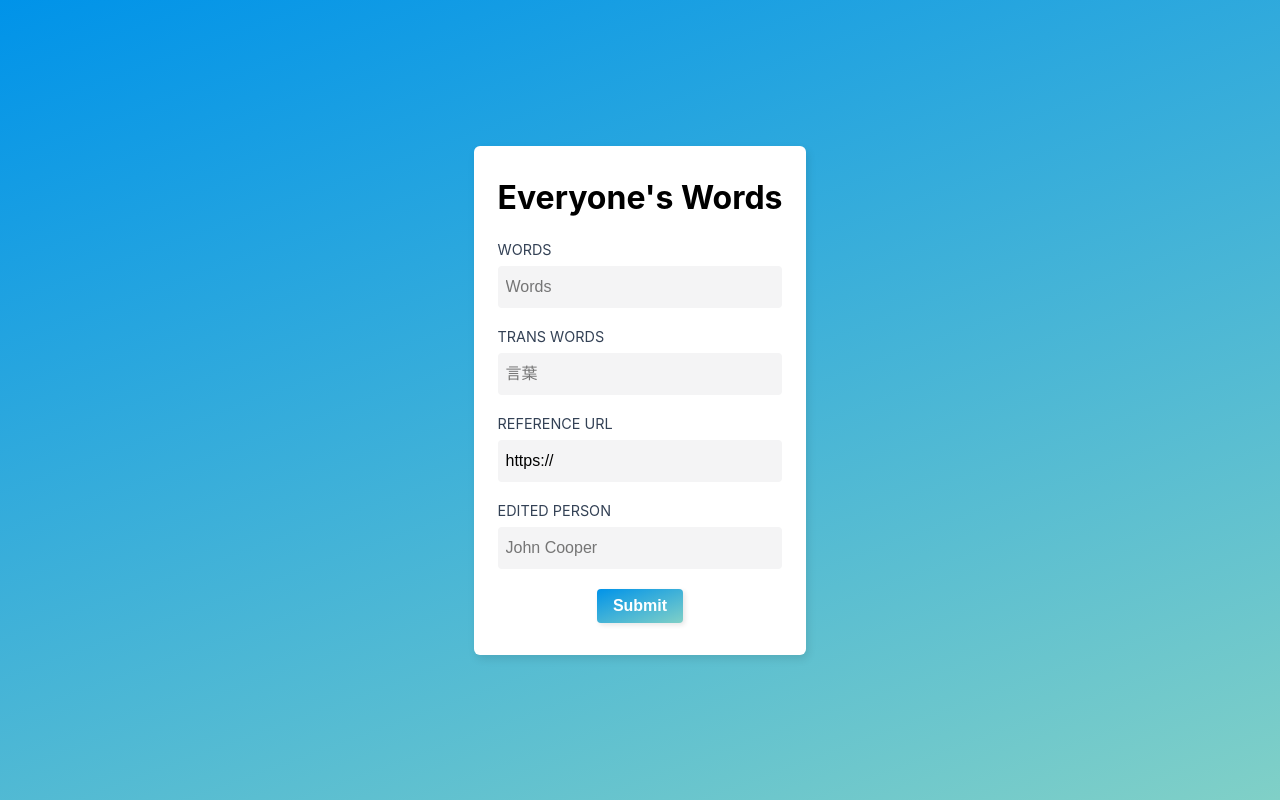
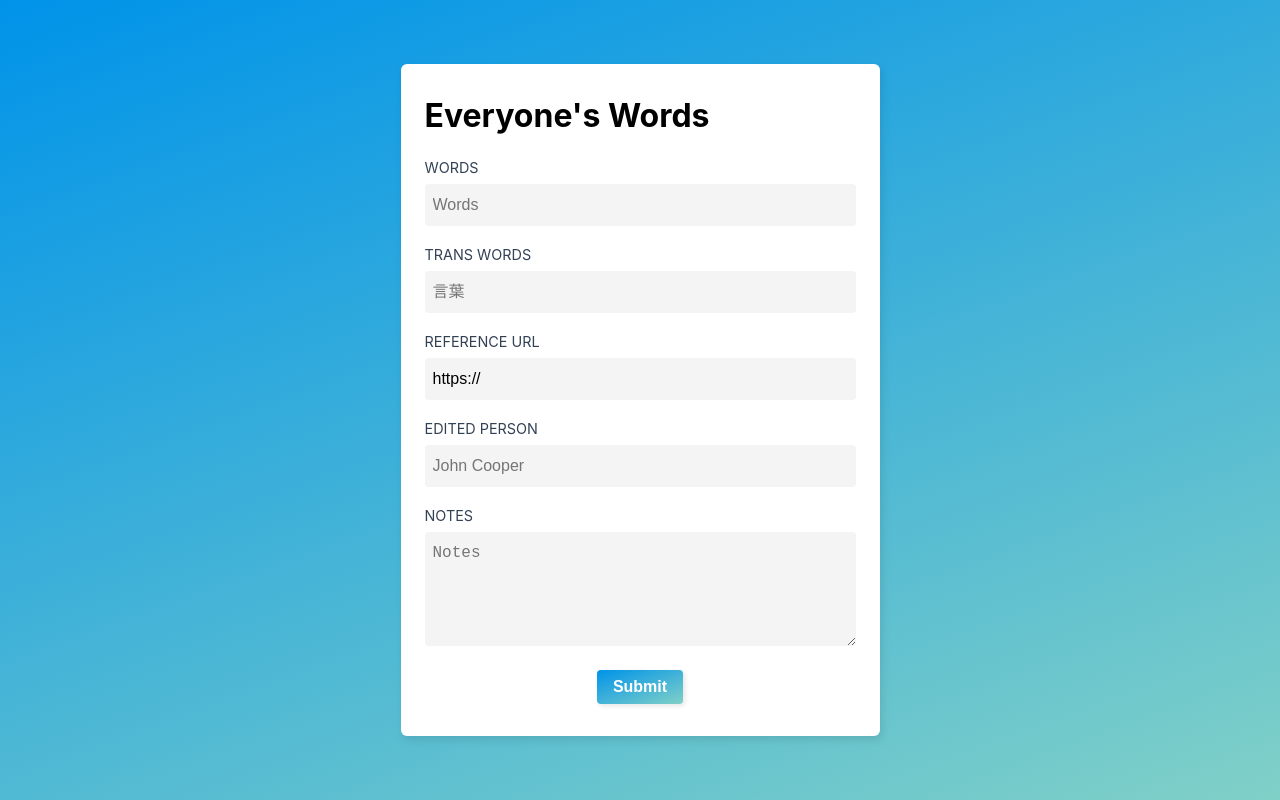
Before and after one commit to nuovotaka/Words-Sample, a Next.js app: page / in a window 1280 px wide. Built offline with nearby package versions, Linux system fonts and the light colour scheme.

Commit message:
add notes

```diff
--- a/pages/api/submit-form.ts
+++ b/pages/api/submit-form.ts
@@ -18,6 +18,7 @@ const Addform = async function (req: NextApiRequest, res: NextApiResponse) {
     const transwords = req.body.transwords
     const editedperson = req.body.editedperson
     const referenceurl = req.body.referenceurl
+    const notes = req.body.notes
 
     await client.pages.create({
       parent: {
@@ -54,6 +55,15 @@ const Addform = async function (req: NextApiRequest, res: NextApiResponse) {
             },
           ],
         },
+        Notes: {
+          rich_text: [
+            {
+              text: {
+                content: notes,
+              },
+            },
+          ],
+        },
       },
     })
     res.statusCode = 201
--- a/pages/index.tsx
+++ b/pages/index.tsx
@@ -15,6 +15,7 @@ type FormValues = {
   transwords: string
   referenceurl: string
   editedperson: string
+  notes: string
 }
 
 const schema = yup.object({
@@ -22,6 +23,7 @@ const schema = yup.object({
   transwords: yup.string().required('入力必須項目です。'),
   referenceurl: yup.string().url().required('入力必須項目です'),
   editedperson: yup.string().required('入力必須項目です。'),
+  notes: yup.string(),
 })
 
 export default function Home() {
@@ -39,7 +41,6 @@ export default function Home() {
 
   // Form submit addform
   const submitForm: SubmitHandler<FormValues> = async (data: any) => {
-    console.log(data)
     try {
       await axios.post(`/api/submit-form`, data).then((res) => {
         if (res.status === 201) {
@@ -111,6 +112,11 @@ export default function Home() {
           />
           {errors.editedperson && <p>{errors.editedperson?.message}</p>}
         </div>
+        <div>
+          <label htmlFor='notes'>Notes</label>
+          <textarea id='notes' rows={5} cols={40} placeholder='Notes' {...register('notes')} />
+          {errors.notes && <p>{errors.notes?.message}</p>}
+        </div>
         <button className={styles.btn} type='submit'>
           Submit
         </button>
```
